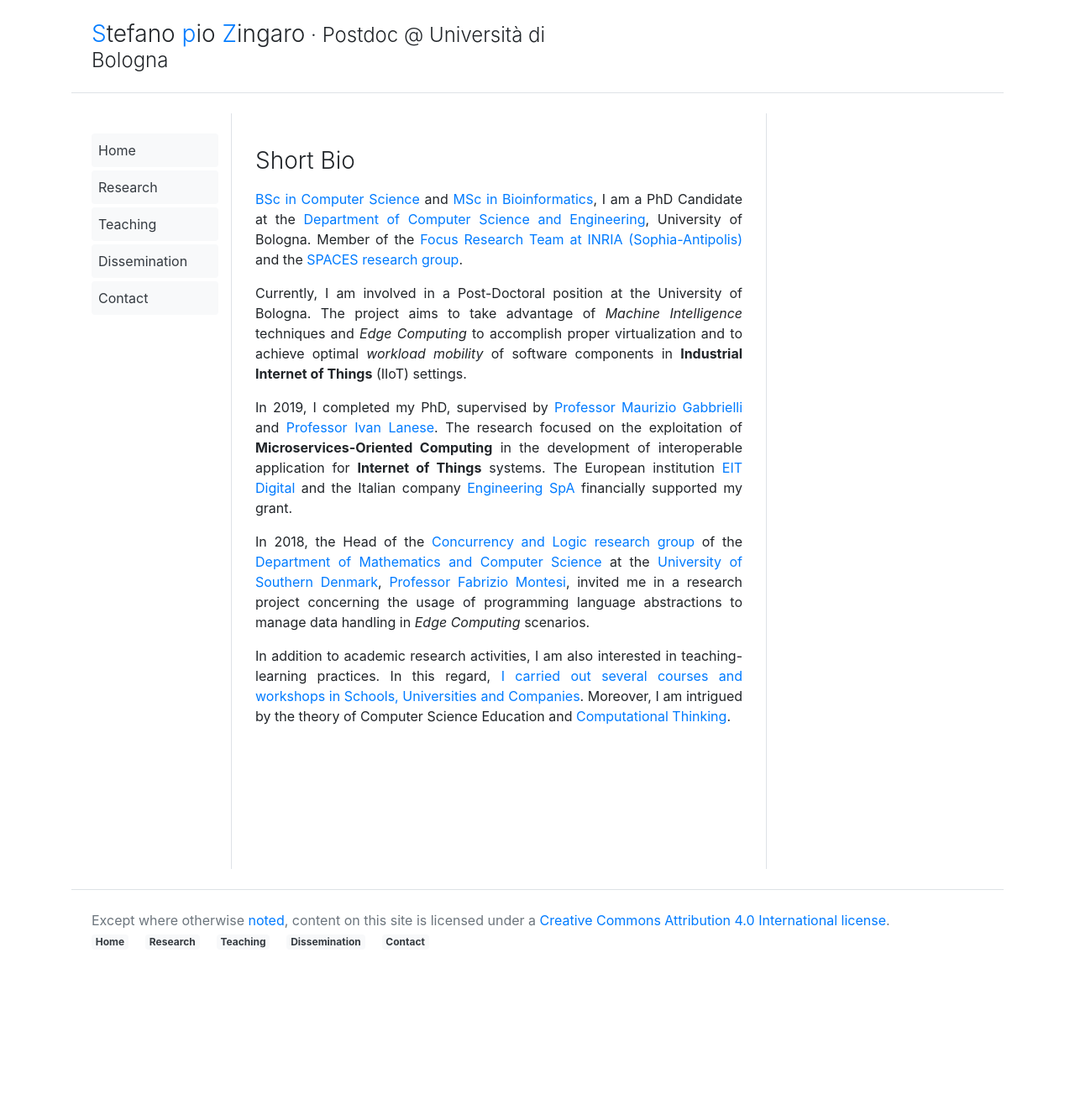
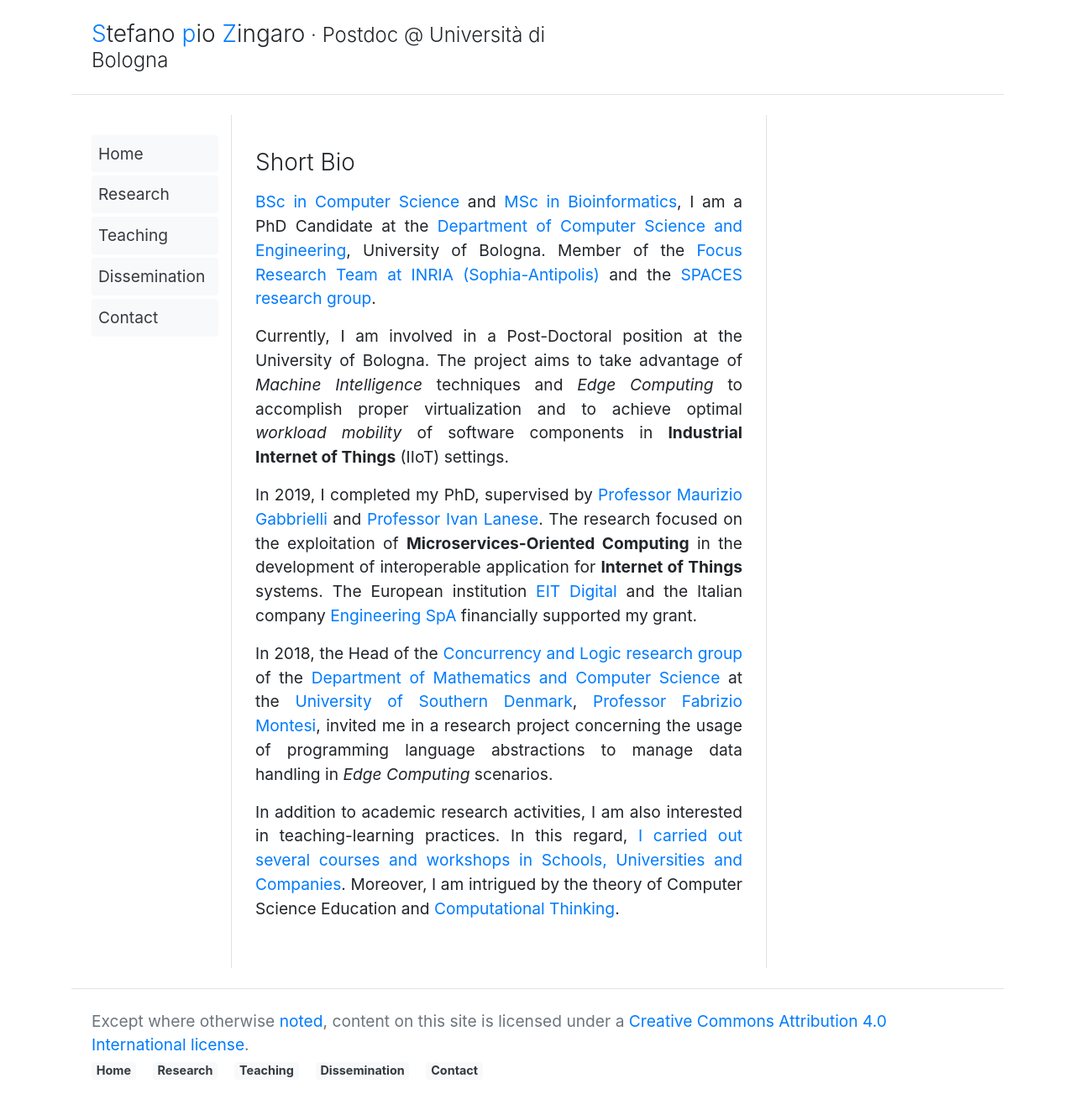
Before and after one commit to saltgz/saltgz.github.io, a Jekyll site: the page built from index.md, in a window 1280 px wide. Shown: the whole page at 84% size. Built offline with Jekyll 4.4.1, drawn with Linux system fonts in a browser that asks for light colours; comment, search, counter and statistics services are not loaded; before the commit the page ends 1172 px from its top, so only the background shows below that.

Commit message:
Update default.html

```diff
--- a/_layouts/default.html
+++ b/_layouts/default.html
@@ -5,7 +5,7 @@
   {%- include head.html -%}
 </head>
 
-<body class="container">
+<body class="container" style="font-size:1.2rem; font-weigth:200;">
 
   <header class="border-bottom p-4">
     {%- include header.html -%}
```
